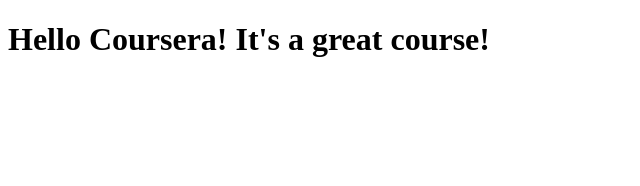
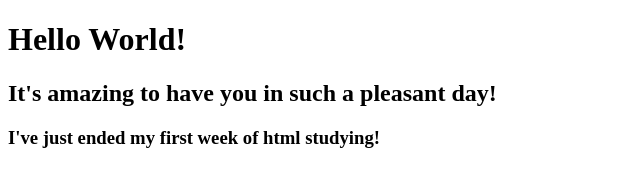
Before and after one commit to Tarasov-Front-Dev/coursera-test, a plain HTML site: page site/index.html in a window 1280 px wide. Shown: the whole page, without its empty margins (0-640 px from the left). Drawn offline with Linux system fonts and the light colour scheme.

Commit message:
Just a small upd

```diff
--- a/site/index.html
+++ b/site/index.html
@@ -5,6 +5,8 @@
 	<title>Hello Coursera!</title>
 </head>
 <body>
-	<h1>Hello Coursera! It's a great course!</h1>
+	<h1>Hello World!</h1>
+	<h2>It's amazing to have you in such a pleasant day!</h2>
+	<h3>I've just ended my first week of html studying!</h3>
 </body>
 </html>
```
